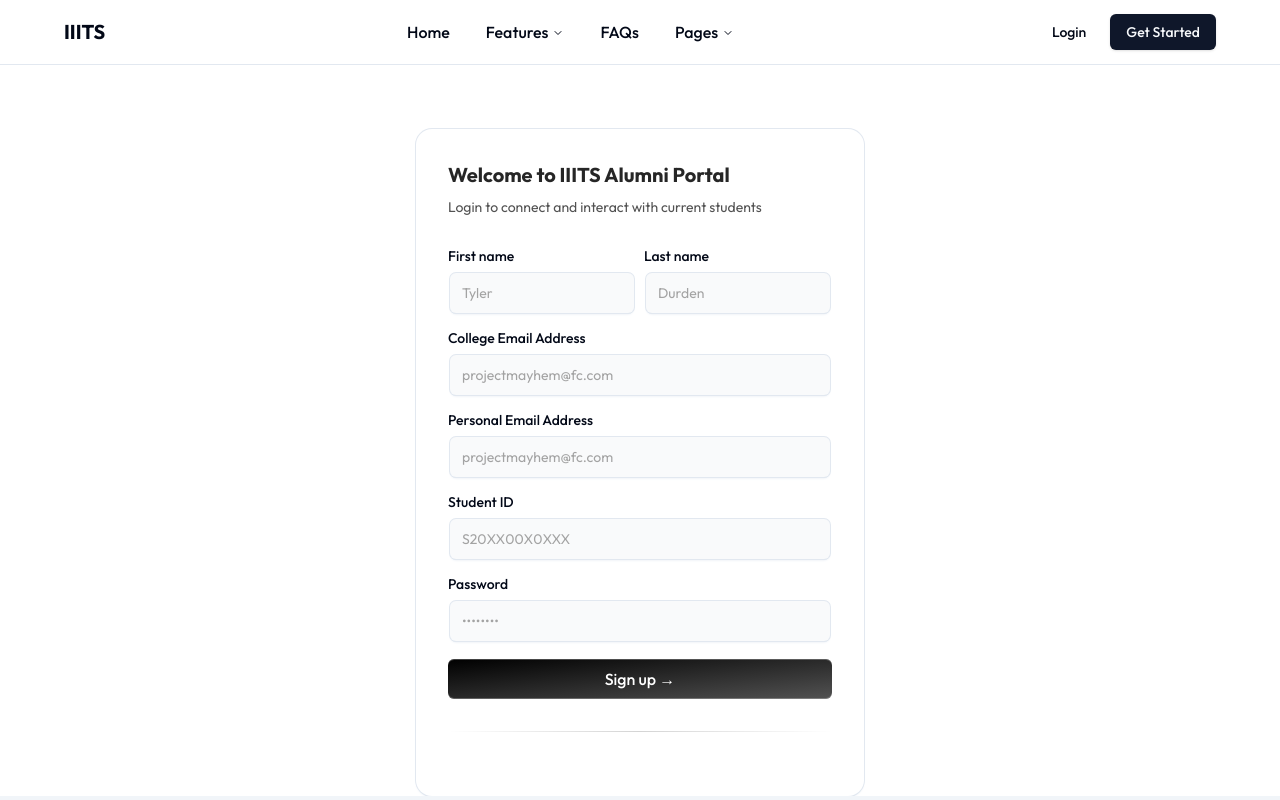
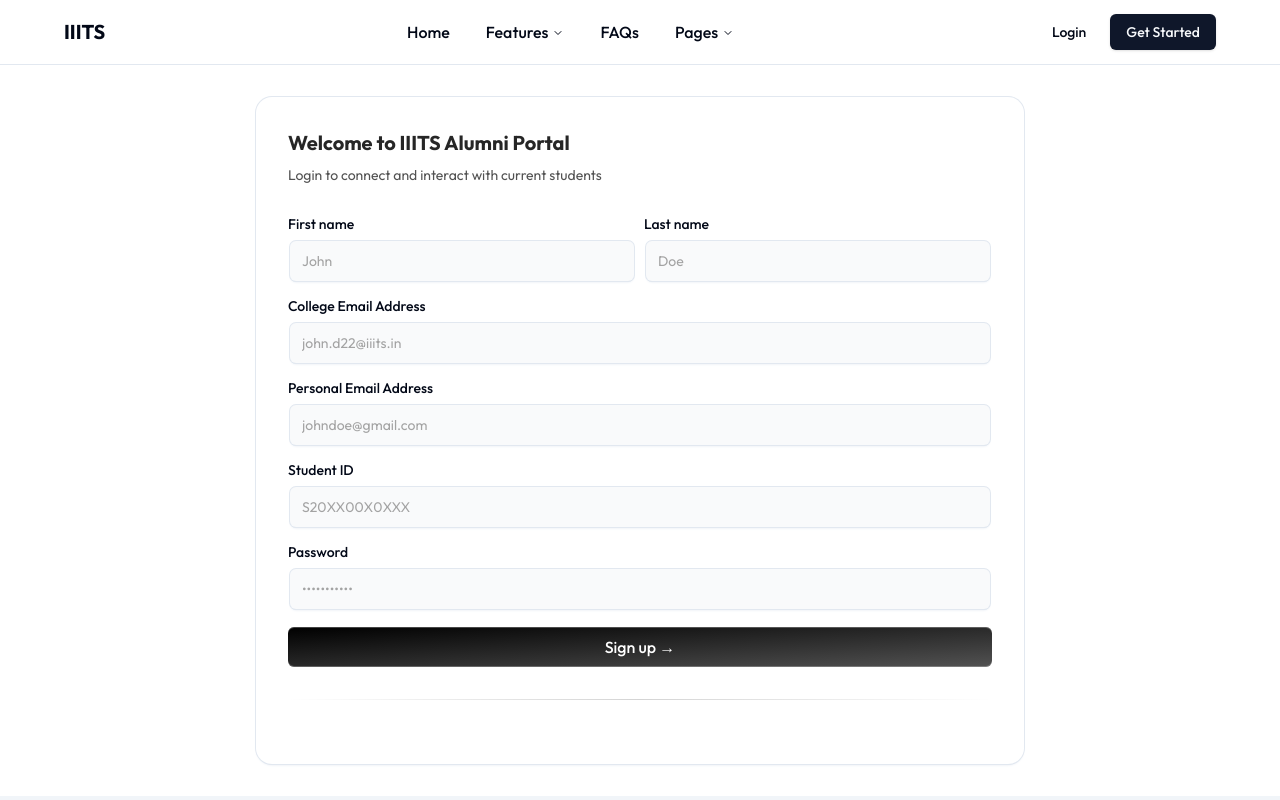
Before and after one commit to iiits/alumni-portal, a Next.js app: page /signup in a window 1280 px wide. Shown: the top 800 px of the page. Built offline with nearby package versions, Linux system fonts and the light colour scheme.

Commit message:
[Feature] enhance SignupForm component with form data handling and improved input structure

```diff
--- a/components/SignUpPage/Signup.tsx
+++ b/components/SignUpPage/Signup.tsx
@@ -1,17 +1,24 @@
 "use client";
 
 import { cn } from "@/lib/utils";
-import React from "react";
+import React, { useRef } from "react";
 import { Input } from "../ui/input";
 import { Label } from "../ui/label";
 
 export function SignupForm() {
+  const formRef = useRef<HTMLFormElement>(null);
+
   const handleSubmit = (e: React.FormEvent<HTMLFormElement>) => {
     e.preventDefault();
-    console.log("Form submitted");
+    const formData = new FormData(e.currentTarget);
+    const data = Object.fromEntries(formData);
+    console.log("Form Data:", data);
+
+    formRef.current?.reset();
   };
+
   return (
-    <div className="mt-16 max-w-md w-full mx-auto rounded-none md:rounded-2xl p-4 md:p-8 shadow-input bg-white dark:bg-black">
+    <div className="mt-8 mb-8 max-w-3xl w-full mx-auto rounded-none md:rounded-2xl p-4 md:p-8 shadow-input bg-white dark:bg-black">
       <h2 className="font-bold text-xl text-neutral-800 dark:text-neutral-200">
         Welcome to IIITS Alumni Portal
       </h2>
@@ -19,29 +26,55 @@ export function SignupForm() {
         Login to connect and interact with current students
       </p>
 
-      <form className="my-8" onSubmit={handleSubmit}>
+      <form className="my-8" onSubmit={handleSubmit} ref={formRef}>
         <div className="flex flex-col md:flex-row space-y-2 md:space-y-0 md:space-x-2 mb-4">
           <LabelInputContainer>
             <Label htmlFor="firstname">First name</Label>
-            <Input id="firstname" placeholder="Tyler" type="text"  required/>
+            <Input
+              id="firstname"
+              name="firstname"
+              placeholder="John"
+              type="text"
+              required
+            />
           </LabelInputContainer>
           <LabelInputContainer>
             <Label htmlFor="lastname">Last name</Label>
-            <Input id="lastname" placeholder="Durden" type="text"  required/>
+            <Input
+              id="lastname"
+              name="lastname"
+              placeholder="Doe"
+              type="text"
+              required
+            />
           </LabelInputContainer>
         </div>
         <LabelInputContainer className="mb-4">
           <Label htmlFor="email">College Email Address</Label>
-          <Input id="email" placeholder="projectmayhem@fc.com" type="email"  required/>
+          <Input
+            id="collegeEmail"
+            name="collegeEmail"
+            placeholder="john.d22@iiits.in"
+            pattern="^[a-zA-Z0-9]+(\.[a-zA-Z0-9]+)*@iiits\.in$"
+            type="email"
+            required
+          />
         </LabelInputContainer>
         <LabelInputContainer className="mb-4">
           <Label htmlFor="email">Personal Email Address</Label>
-          <Input id="email" placeholder="projectmayhem@fc.com" type="email"  required/>
+          <Input
+            id="personalEmail"
+            name="personalEmail"
+            placeholder="johndoe@gmail.com"
+            type="email"
+            required
+          />
         </LabelInputContainer>
         <LabelInputContainer className="mb-4">
           <Label htmlFor="rollNumber">Student ID</Label>
           <Input
             id="rollNumber"
+            name="rollNumber"
             placeholder="S20XX00X0XXX"
             type="text"
             pattern="^S\d{11}$"
@@ -51,7 +84,13 @@ export function SignupForm() {
 
         <LabelInputContainer className="mb-4">
           <Label htmlFor="password">Password</Label>
-          <Input id="password" placeholder="••••••••" type="password"  required/>
+          <Input
+            id="password"
+            name="password"
+            placeholder="•••••••••••"
+            type="password"
+            required
+          />
         </LabelInputContainer>
 
         <button
```
